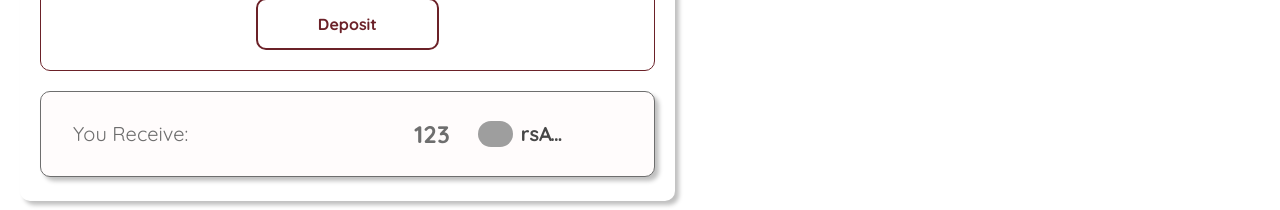
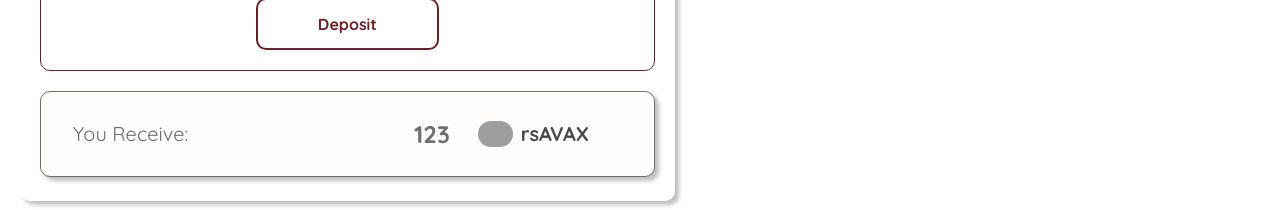
Before and after one commit to Yny4ii/components, a Next.js app: page / in a window 1280 px wide. Shown: the part 1300-1510 px from the top of the page. Built offline with nearby package versions, Linux system fonts and the light colour scheme; grey boxes are pictures that could not be loaded.

Commit message:
refactor: option truncate

```diff
--- a/src/app/components/Select.tsx
+++ b/src/app/components/Select.tsx
@@ -78,7 +78,7 @@ const Select: React.FC<SelectProps> = ({
               />
             )}
             <span
-              className={`truncate ${
+              className={` ${
                 currentOption.imageSrc ? "max-w-[53px]" : "max-w-[120px]"
               }`}
             >
```
